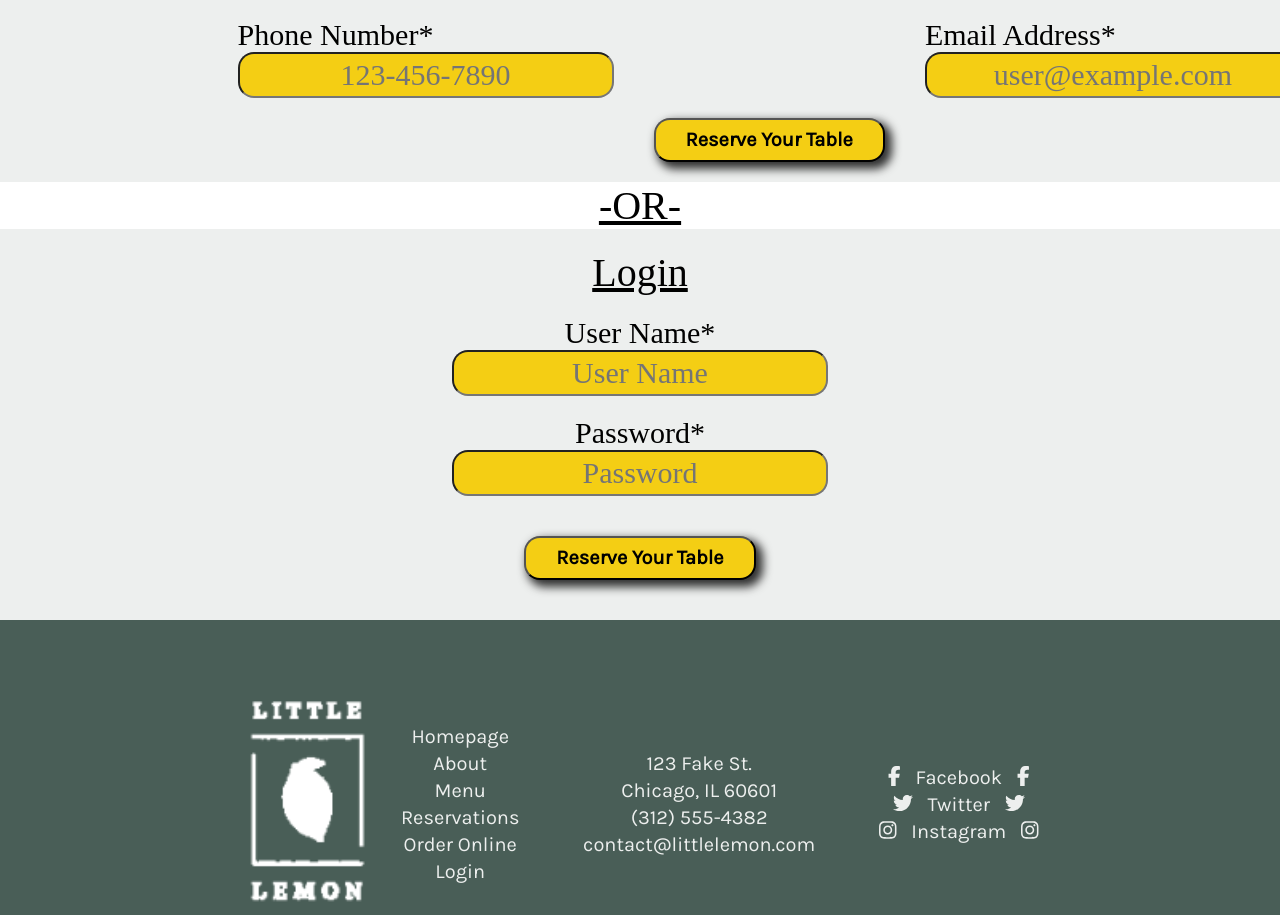
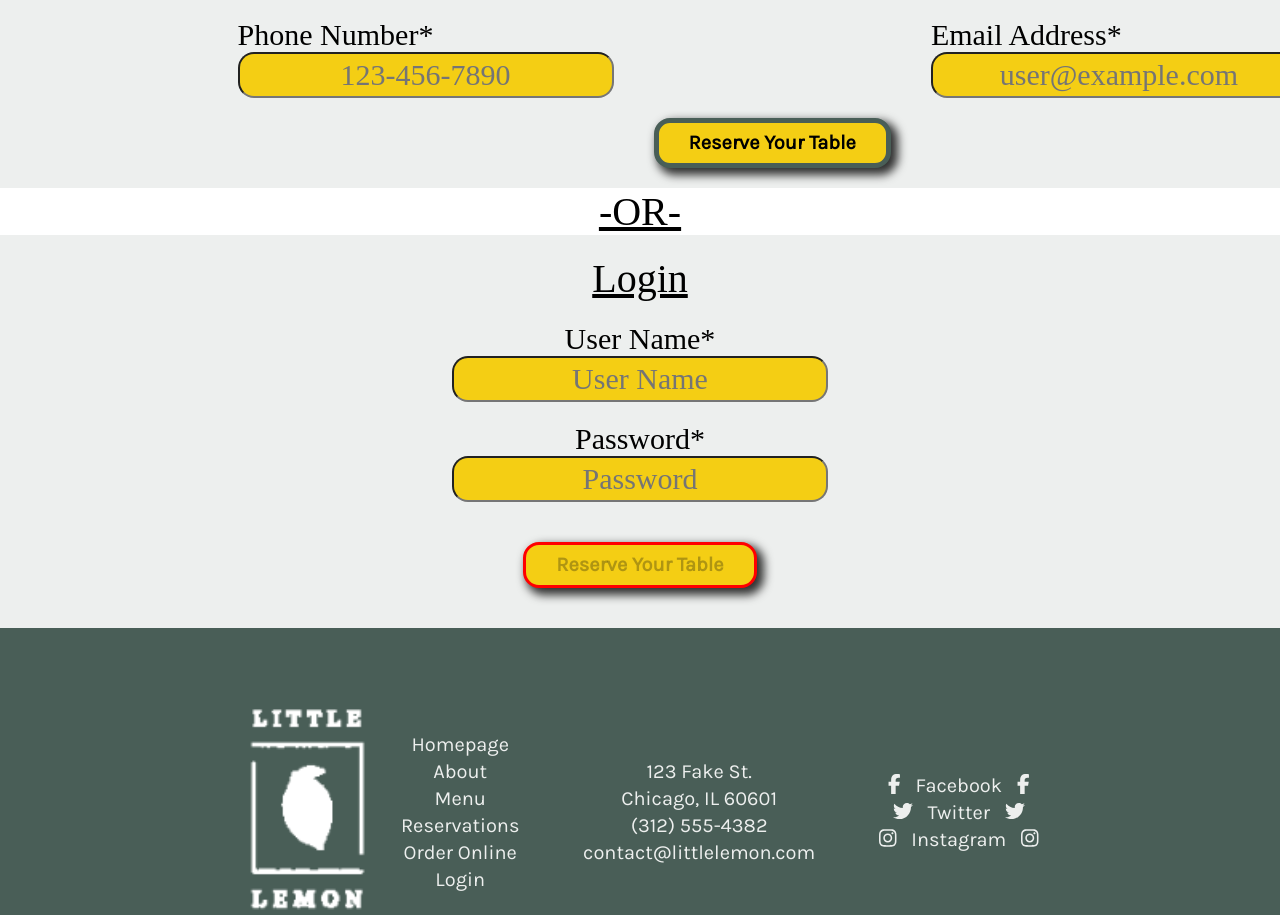
Before and after one commit to horoserp/Capstone, a React (Create React App) app: page /login in a window 1280 px wide. Shown: the part 1166-2081 px from the top of the page. Built offline with nearby package versions, Linux system fonts and the light colour scheme; a web font is replaced by a local one.

Commit message:
Update: Submit border pending disabled status. Submit disabled until validated.

```diff
--- a/src/App.css
+++ b/src/App.css
@@ -318,6 +318,14 @@ input:not(:focus):not(:placeholder-shown):valid {
     border: 5px solid #495E57;
 } */
 
+input:disabled {
+    border: 3px solid red;
+}
+
+input[type=submit]:not(:disabled) {
+    border: 5px solid #495E57;
+}
+
 @media (max-width: 600px) {
     .container {
         gap: 10px 0;
--- a/src/Components/Login.js
+++ b/src/Components/Login.js
@@ -17,6 +17,7 @@ function Login() {
     });
 
     const loginFormik = useFormik ({
+        validateOnMount: true,
         initialValues: {
             userName: '',
             password: '',
@@ -136,6 +137,7 @@ function Login() {
                         id="submit-login"
                         value="Reserve Your Table"
                         style={{marginBottom: 40, marginTop: 20}}
+                        disabled={!loginFormik.isValid}
                     />
                     </div>
                 </form>
```
